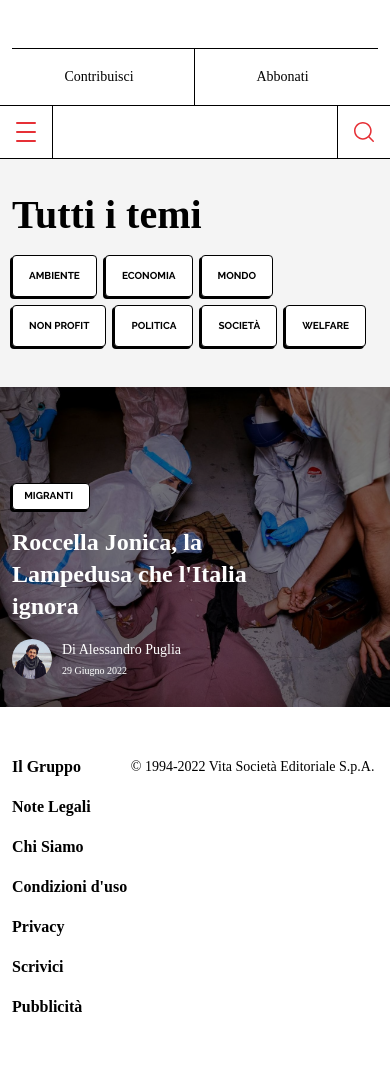
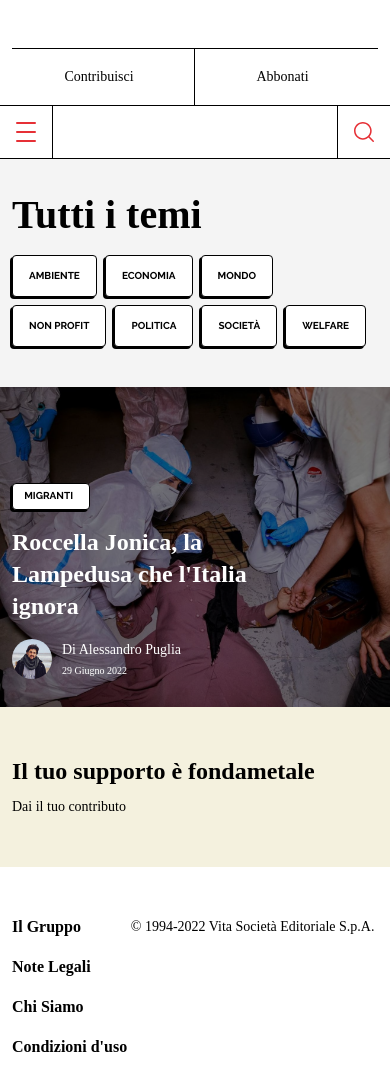
Before and after one commit to diego-cavenati/vita, a Vue app: page / in a window 390 px wide. Shown: the top 1078 px of the page. Built offline with nearby package versions, Linux system fonts and the light colour scheme; the HTML template or start-up script is replaced by a standard one; a web font is replaced by a local one.

Commit message:
add supportus and responsivity

```diff
--- a/src/components/SupportUs.vue
+++ b/src/components/SupportUs.vue
@@ -1,11 +1,45 @@
 <script>
 export default {
     name: 'SupportUs',
+    data() {
+        return {
+            isWide: false,
+        };
+    },
+    mounted() {
+        this.isWide = window.innerWidth >= 391;
+        window.addEventListener('resize', this.onResize);
+    },
+    beforeUnmount() {
+        window.removeEventListener('resize', this.onResize);
+    },
+    methods: {
+        onResize() {
+            this.isWide = window.innerWidth >= 391;
+        },
+    },
 }
 </script>
 
-<template></template>
+<template>
+    <div id="support_us">
+        <div class="container" :class="{ 'd-flex align-items-center justify-content-between': isWide }">
+            <h2 :class="{ 'title_xl': isWide, 'title_m': !isWide }">Il tuo supporto è fondametale</h2>
+            <span>
+                <a href="#">Dai il tuo contributo</a>
+            </span>
+        </div>
+    </div>
+</template>
 
 <style lang="scss">
 @use '../styles/general.scss';
+@use '../styles/partials/variables.scss' as *;
+
+#support_us {
+    padding: 3rem 0;
+    background-color: $color-secondary;
+
+
+}
 </style>
```
